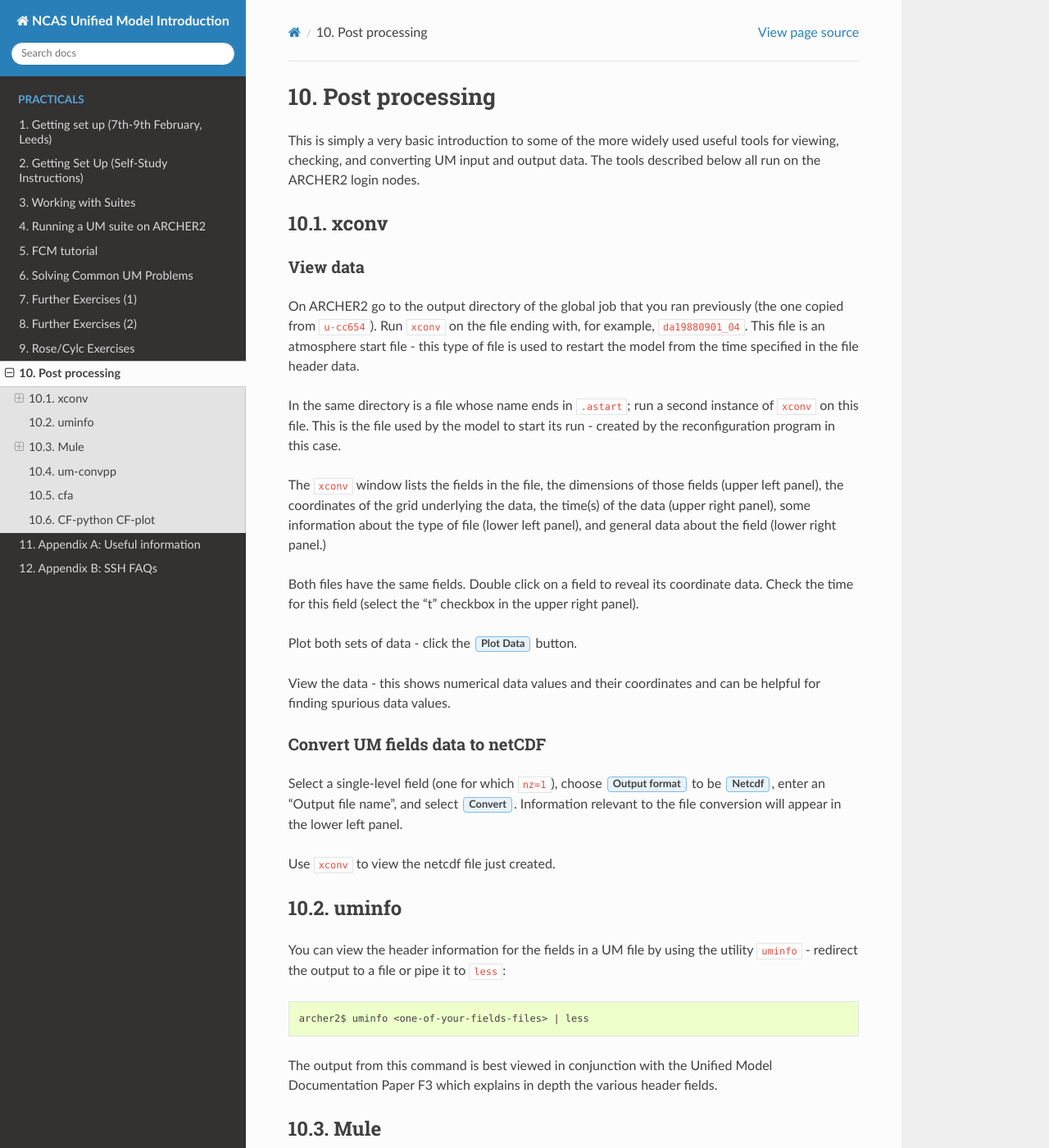
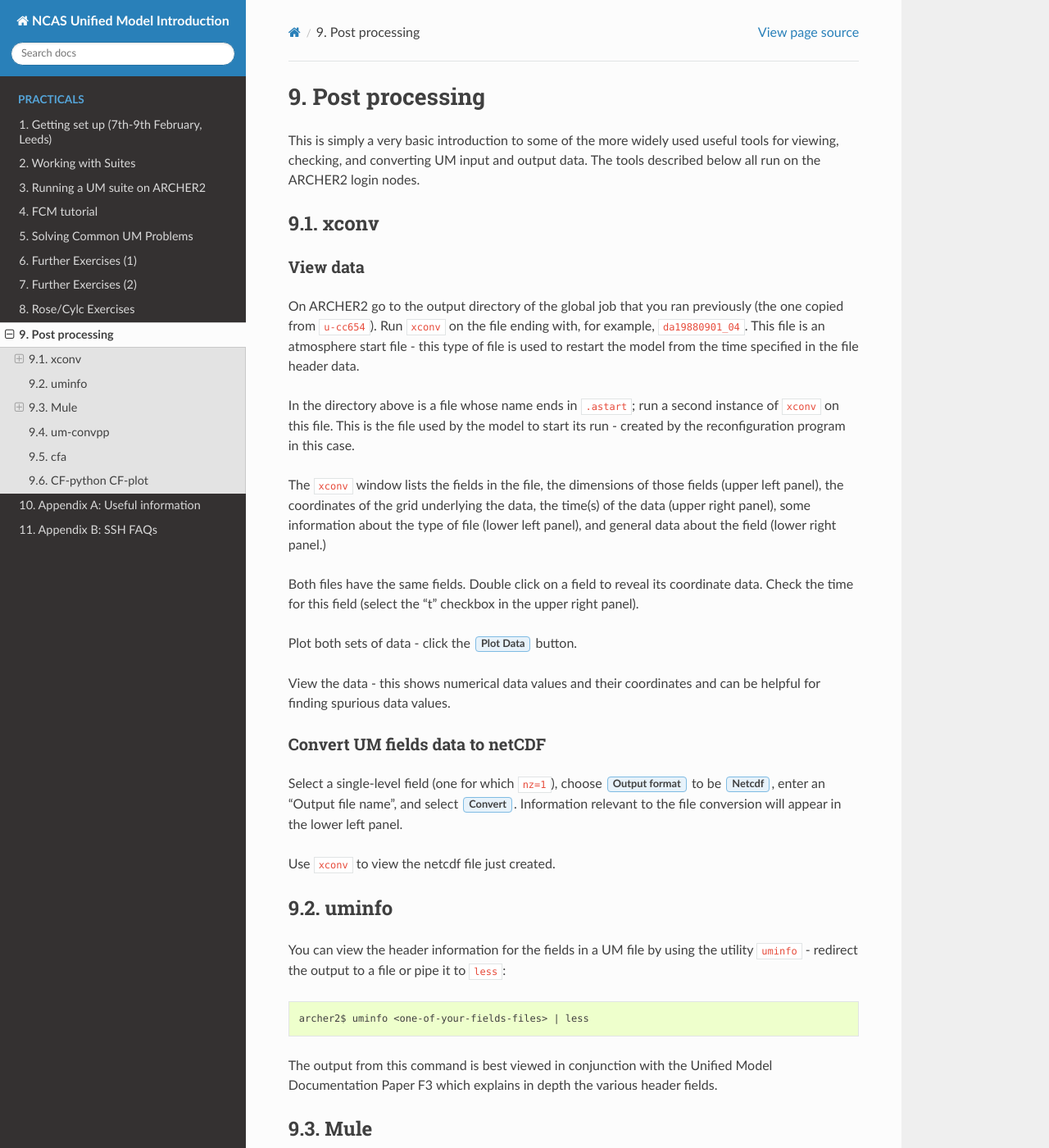
Before and after one commit to NCAS-CMS/um-training, a Sphinx documentation site: the page built from practicals/source/post-processing.rst, in a window 1280 px wide and 1400 px high. Shown: the whole window at 82% size. Built offline with Sphinx 7.4.7 and the Read the Docs theme 2.0.0, drawn with Linux system fonts in a browser that asks for light colours; some of the changed text lies outside the part shown.

Commit message:
Remove self-study chapter.

```diff
--- a/practicals/source/getting-setup.rst
+++ b/practicals/source/getting-setup.rst
@@ -5,7 +5,7 @@ Getting set up (7th-9th February, Leeds)
    You **MUST** have PUMA, ARCHER2 and MOSRS accounts setup before starting this section.
 
 .. note::
-   These instructions are for use on the UM Training Course held on 7-9th February 2023.  If you are on self-study please see the instructions in the nex Chapter.
+   These instructions are for use on the UM Training Course held on 7-9th February 2023.  If you are using them for self-study please contact NCAS-CMS for instructions.
 
 Setup connection to PUMA & ARCHER2
 ----------------------------------
--- a/practicals/source/index.rst
+++ b/practicals/source/index.rst
@@ -18,7 +18,6 @@ NCAS Computational Modelling Services: http://cms.ncas.ac.uk/
    :numbered: 2
 
    getting-setup
-   getting-setup-selfstudy
    working-with-suites
    running
    fcm-tutorial
--- a/practicals/source/post-processing.rst
+++ b/practicals/source/post-processing.rst
@@ -10,7 +10,7 @@ View data
 ^^^^^^^^^
 On ARCHER2 go to the output directory of the global job that you ran previously (the one copied from ``u-cc654``). Run ``xconv`` on the file ending with, for example, ``da19880901_04``. This file is an atmosphere start file - this type of file is used to restart the model from the time specified in the file header data.
 
-In the same directory is a file whose name ends in ``.astart``; run a second instance of ``xconv`` on this file. This is the file used by the model to start its run - created by the reconfiguration program in this case.
+In the directory above is a file whose name ends in ``.astart``; run a second instance of ``xconv`` on this file. This is the file used by the model to start its run - created by the reconfiguration program in this case.
 
 The ``xconv`` window lists the fields in the file, the dimensions of those fields (upper left panel), the coordinates of the grid underlying the data, the time(s) of the data (upper right panel), some information about the type of file (lower left panel), and general data about the field (lower right panel.)
 
```
Also changed, not shown: 1 other file.
